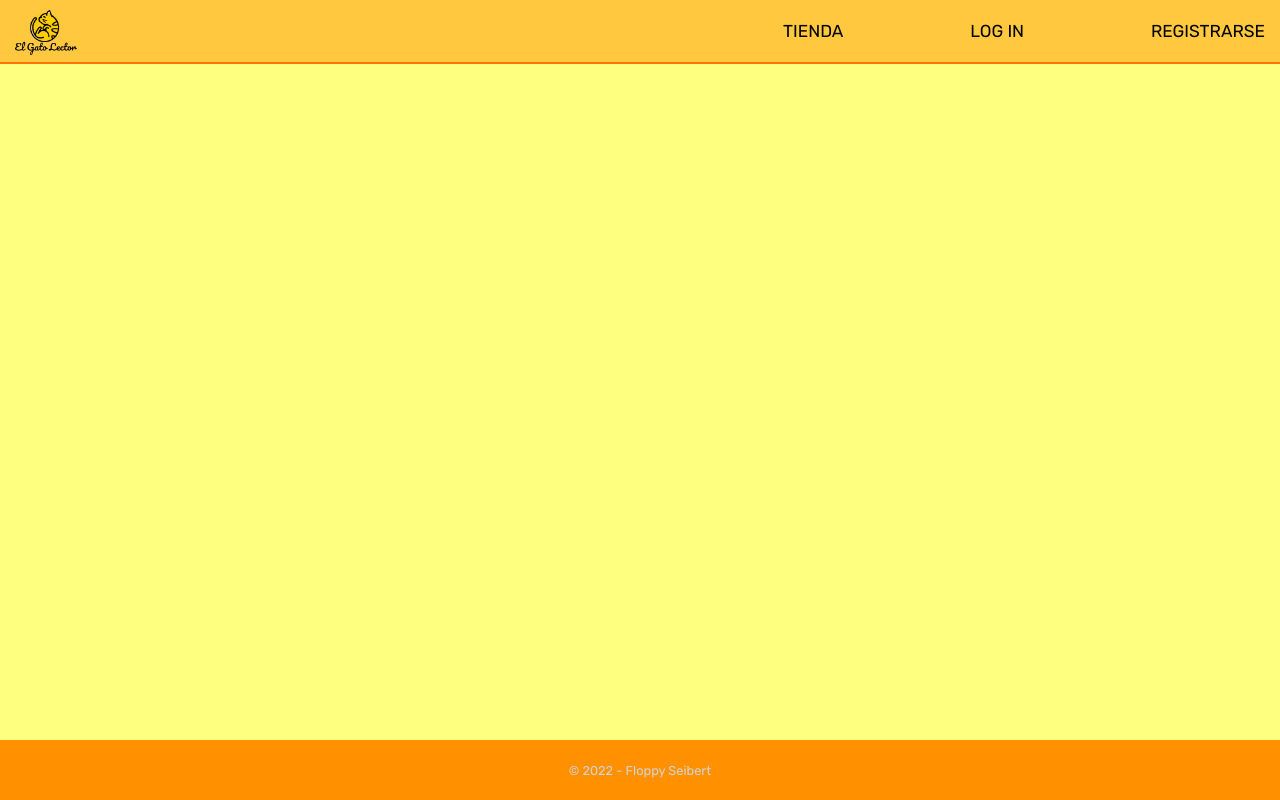
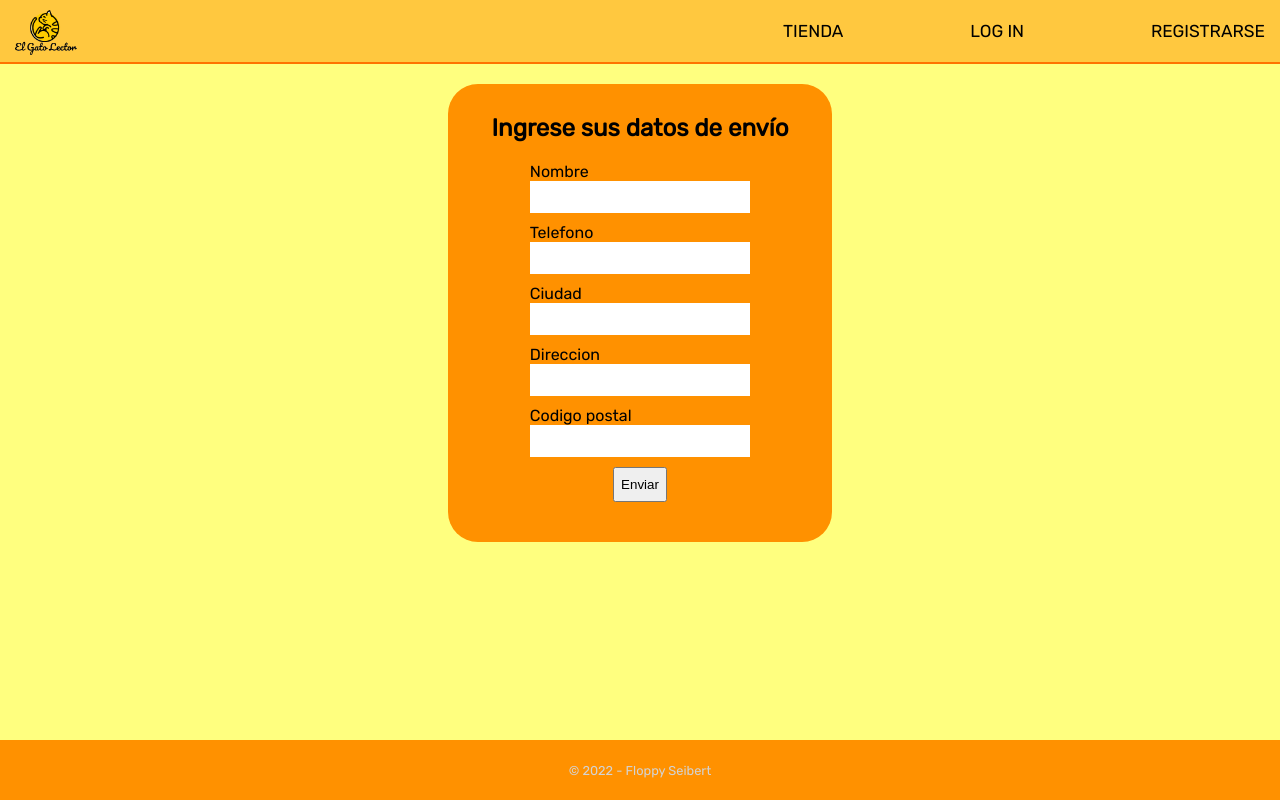
Before and after one commit to florseib/integrador-react-floppy, a React (Vite) app: page /purchase in a window 1280 px wide. Built offline with nearby package versions, Linux system fonts and the light colour scheme.

Commit message:
Agrego mensaje de éxito luego de comprar

```diff
--- a/src/redux-store/utils/cartUtils.jsx
+++ b/src/redux-store/utils/cartUtils.jsx
@@ -32,7 +32,7 @@ export const decreaseCartAmount = (cartItems, itemId) => {
   return [...cartItems];
 };
 
-export const purchase = (cartItems) => {
+export const purchase = (cartItems, purchaseInfo) => {
   cartItems.forEach(element => {
     confirmPurchase(element);
   });
--- a/src/routes/Cart.jsx
+++ b/src/routes/Cart.jsx
@@ -20,7 +20,6 @@ const CartDiv = styled.div`
 
 export const Cart = () => {
   const navigate = useNavigate();
-  const dispatch = useDispatch();
 
   const loggedUser = useSelector((state) => state.user.loggedUser);
   let cart = useSelector((state) => state.cart.cartItems).filter(
@@ -44,12 +43,7 @@ export const Cart = () => {
       {cart.length !== 0 && (
         <BuyButtonContainer>
           <button onClick={() => {
-            console.log(cart)
-            purchase(cart)
-            dispatch(
-              emptyCart()
-            );
-            navigate("/success")
+            navigate("/purchase")
           }
           } type="submit" action="https://youtu.be/dQw4w9WgXcQ">
             Confirmar compra
--- /dev/null
+++ b/src/routes/Purchase.jsx
@@ -0,0 +1,140 @@
+import { useFormik } from "formik";
+import {
+  AccountButton,
+  Error,
+  Form,
+  LoginForm,
+} from "../StyledComponents/AccountComponents";
+import { Input } from "../components/Input";
+import { useDispatch, useSelector } from "react-redux";
+import { logIn } from "../redux-store/slice/UserSlice";
+import { Navigate, useNavigate } from "react-router-dom";
+import * as Yup from "yup";
+import { purchase } from "../redux-store/utils/cartUtils";
+import { emptyCart } from "../redux-store/slice/CartSlice";
+
+export const Purchase = () => {
+  const navigate = useNavigate();
+  const dispatch = useDispatch();
+
+  const loggedUser = useSelector((state) => state.user.loggedUser);
+  let cart = useSelector((state) => state.cart.cartItems).filter(
+    (x) => x.email == loggedUser.email
+  );
+
+  const validationSchema = Yup.object({
+    nombre: Yup.string()
+      .trim()
+      .required("Requerido"),
+    telefono: Yup.string()
+      .trim()
+      .matches(/^[0-9]+$/, "Número de teléfono inválido")
+      .required("Requerido"),
+    ciudad: Yup.string()
+      .trim()
+      .required("Requerido"),
+    direccion: Yup.string()
+      .trim()
+      .required("Requerido"),
+    codigoPostal: Yup.string()
+      .trim()
+      .required("Requerido"),
+  });
+
+  const { values, handleChange, handleBlur, handleSubmit, errors, touched } =
+    useFormik({
+      initialValues: {
+        nombre: "",
+        telefono: "",
+        ciudad: "",
+        direccion: "",
+        codigoPostal: ""
+      },
+      onSubmit(values, { resetForm }) {
+        console.log("a")
+        resetForm();
+        const purchaseInfo = {
+          nombre: values.nombre,
+          telefono: values.telefono,
+          ciudad: values.ciudad,
+          direccion: values.direccion,
+          codigoPostal: values.codigoPostal
+        }
+        purchase(cart, purchaseInfo);
+        dispatch(
+          emptyCart()
+        );
+        navigate("/success");
+      },
+      validationSchema,
+    });
+
+  return <LoginForm>
+      <h2>Ingrese sus datos de envío</h2>
+      <Form>
+        <div style={{ width: "80%" }}>
+          <Input
+            handleChange={handleChange}
+            handleBlur={handleBlur}
+            value={values.nombre}
+            label="Nombre"
+            type="text"
+            name="nombre"
+          />
+          {errors.nombre && touched.nombre && <Error>{errors.nombre}</Error>}
+        </div>
+        <div style={{ width: "80%" }}>
+          <Input
+            handleChange={handleChange}
+            handleBlur={handleBlur}
+            value={values.telefono}
+            label="Telefono"
+            type="text"
+            name="telefono"
+          />
+          {errors.telefono && touched.telefono && <Error>{errors.telefono}</Error>}
+        </div>
+        <div style={{ width: "80%" }}>
+          <Input
+            handleChange={handleChange}
+            handleBlur={handleBlur}
+            value={values.ciudad}
+            label="Ciudad"
+            type="text"
+            name="ciudad"
+          />
+          {errors.ciudad && touched.ciudad && <Error>{errors.ciudad}</Error>}
+        </div>
+        <div style={{ width: "80%" }}>
+          <Input
+            handleChange={handleChange}
+            handleBlur={handleBlur}
+            value={values.direccion}
+            label="Direccion"
+            type="text"
+            name="direccion"
+          />
+          {errors.direccion && touched.direccion && <Error>{errors.direccion}</Error>}
+        </div>
+        <div style={{ width: "80%" }}>
+          <Input
+            handleChange={handleChange}
+            handleBlur={handleBlur}
+            value={values.codigoPostal}
+            label="Codigo postal"
+            type="text"
+            name="codigoPostal"
+          />
+          {errors.codigoPostal && touched.codigoPostal && <Error>{errors.codigoPostal}</Error>}
+        </div>
+        <AccountButton
+          onClick={(e) => {
+            e.preventDefault();
+            handleSubmit();
+          }}
+          type={"submit"}
+          value={"Enviar"}
+        />
+      </Form>
+    </LoginForm>
+};
--- a/src/routes/Routes.jsx
+++ b/src/routes/Routes.jsx
@@ -11,6 +11,7 @@ import { Cart } from "./Cart";
 import { Login } from "./Login";
 import { Register } from "./Register";
 import { Success } from "./Success";
+import { Purchase } from "./Purchase";
 
 export const Routes = () => {
   return (
@@ -23,6 +24,7 @@ export const Routes = () => {
         <Route path="/login" element={<Login />}></Route>
         <Route path="/register" element={<Register />}></Route>
         <Route path="/success" element={<Success />}></Route>
+        <Route path="/purchase" element={<Purchase />}></Route>
       </ReactRoutes>
       <Footer></Footer>
     </Router>
```
